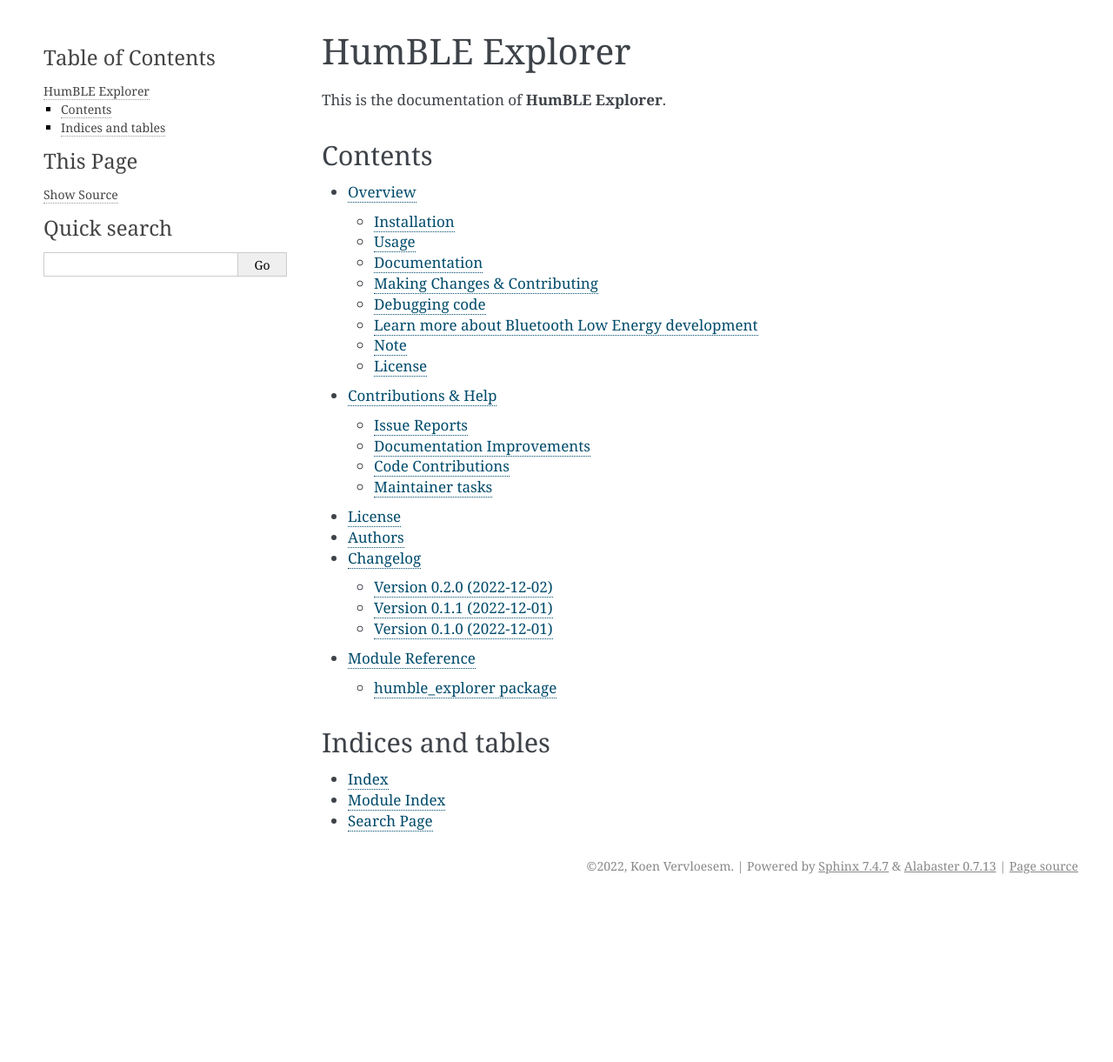
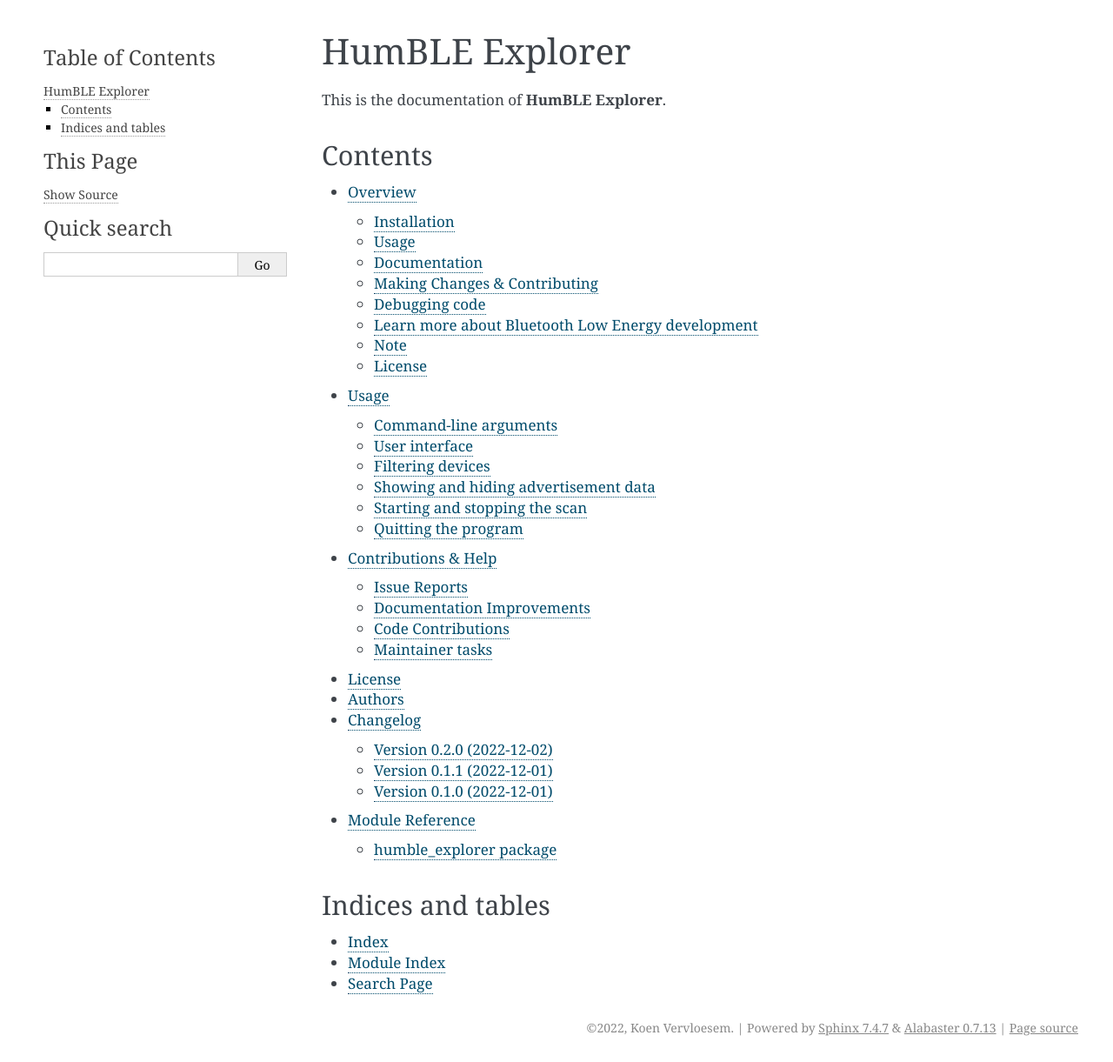
Before and after one commit to koenvervloesem/humble-explorer, a Sphinx documentation site: the page built from docs/index.rst, in a window 1280 px wide. Shown: the whole page at 87% size. Built offline with Sphinx 7.4.7, drawn with Linux system fonts in a browser that asks for light colours; before the commit the page ends 1035 px from its top, so only the background shows below that; part of the change alters nothing that is shown.

Commit message:
Add usage documentation

```diff
--- a/docs/index.rst
+++ b/docs/index.rst
@@ -11,6 +11,7 @@ Contents
    :maxdepth: 2
 
    Overview <readme>
+   Usage <usage>
    Contributions & Help <contributing>
    License <license>
    Authors <authors>
--- /dev/null
+++ b/docs/usage.rst
@@ -0,0 +1,79 @@
+=====
+Usage
+=====
+
+HumBLE Explorer runs on the command line with an interactive Text User Interface (TUI).
+
+Command-line arguments
+----------------------
+
+You can find all command-line arguments by running HumBLE Explorer with the ``--help`` option:
+
+.. code-block:: console
+
+  $ humble-explorer  --help
+  usage: humble-explorer [-h] [--version] [-a ADAPTER] [-s {active,passive}]
+
+  Human-friendly Bluetooth Low Energy Explorer
+
+  options:
+    -h, --help            show this help message and exit
+    --version             show program's version number and exit
+    -a ADAPTER, --adapter ADAPTER
+                          Bluetooth adapter (e.g. hci1 on Linux)
+    -s {active,passive}, --scanning-mode {active,passive}
+                          Scanning mode (default: active)
+
+By default, HumBLE Explorer scans for BLE advertisements using your operating system's default Bluetooth adapter. You can change this with the ``-a ADAPTER`` option.
+
+Also, by default HumBLE Explorer does *active scanning*. For every device the program finds, it requests extra information, with a ``SCAN_REQ`` packet directed at that device. The addressed device responds with a ``SCAN_RSP`` advertisement, which is also called *scan response data*. What data is returned for a ``SCAN_RSP`` packet depends on the type of device. It could be its device name, or manufacturer-specific data, or something else. If you want HumBLE Explorer to use *passive scanning*, use the ``-s passive`` option. The program then doesn't send ``SCAN_REQ`` packets, so devices don't respond with scan response data.
+
+User interface
+--------------
+
+When you start HumBLE Explorer, it starts scanning for Bluetooth Low Energy advertisements and is showing them continuously in a scrollable table:
+
+.. image:: https://raw.githubusercontent.com/koenvervloesem/humble-explorer/main/docs/_static/screenshot.png
+    :alt: Human-friendly Bluetooth Low Energy Explorer in action
+
+For each advertisement, the program shows columns for:
+
+* **Time**: the time of receiving the advertisement
+* **Address**: the device's Bluetooth address
+* **Advertisement**: the decoded contents of the Bluetooth Low Energy advertisement
+
+The first two colums are colored:
+
+* Timestamps within the same second are shown in the same color.
+* The same Bluetooth address is always shown in the same color.
+
+The footer shows shortcut keys that are recognized by the program:
+
+* Q: Quit the program
+* F: Filter the devices that are shown
+* A: Choose which advertisement data to show
+* S: Start or stop scan
+
+Filtering devices
+-----------------
+
+If you press the **F** key, an input widget appears where you can start typing a device filter. Currently one type of device filter is supported: an **address filter**. For instance, if you start typing ``address=DC``, only advertisements from devices with their Bluetooth address beginning with ``DC`` are shown.
+
+When you click outside the filter widget or press **Tab** to bring the focus to the next visible widget, the filter widget disappears, but the filter is still applied to limit the shown advertisements. Just press **F** again to change the filter, for instance by removing the filter with **Backspace** or changing the Bluetooth address part to filter on.
+
+Showing and hiding advertisement data
+-------------------------------------
+
+If you press the **A** key, you can choose which advertising data types are shown in the table. By default all data types are shown, but you can enable or disable each of them individually by clicking on the checkbox or focusing it with **Tab** and then press **Enter** or **Space** to toggle it.
+
+Starting and stopping the scan
+------------------------------
+
+If you press the **S** key, you stop the scan if it's running and you start the scan if it's stopped.
+
+When the scan is running, the program continuously scrolls the table with advertisements so you are always seeing the most recent results. When the scan isn't running, you can scroll through the history of received advertisements with the scroll wheel, by dragging the scroll bar, or by pressing **PgUp**, **PgDown** or the arrow keys up and down when the table widget is focused.
+
+Quitting the program
+--------------------
+
+You quit the program by pressing **Q**.
```
Also changed, not shown: docs/_static/screenshot.png.
